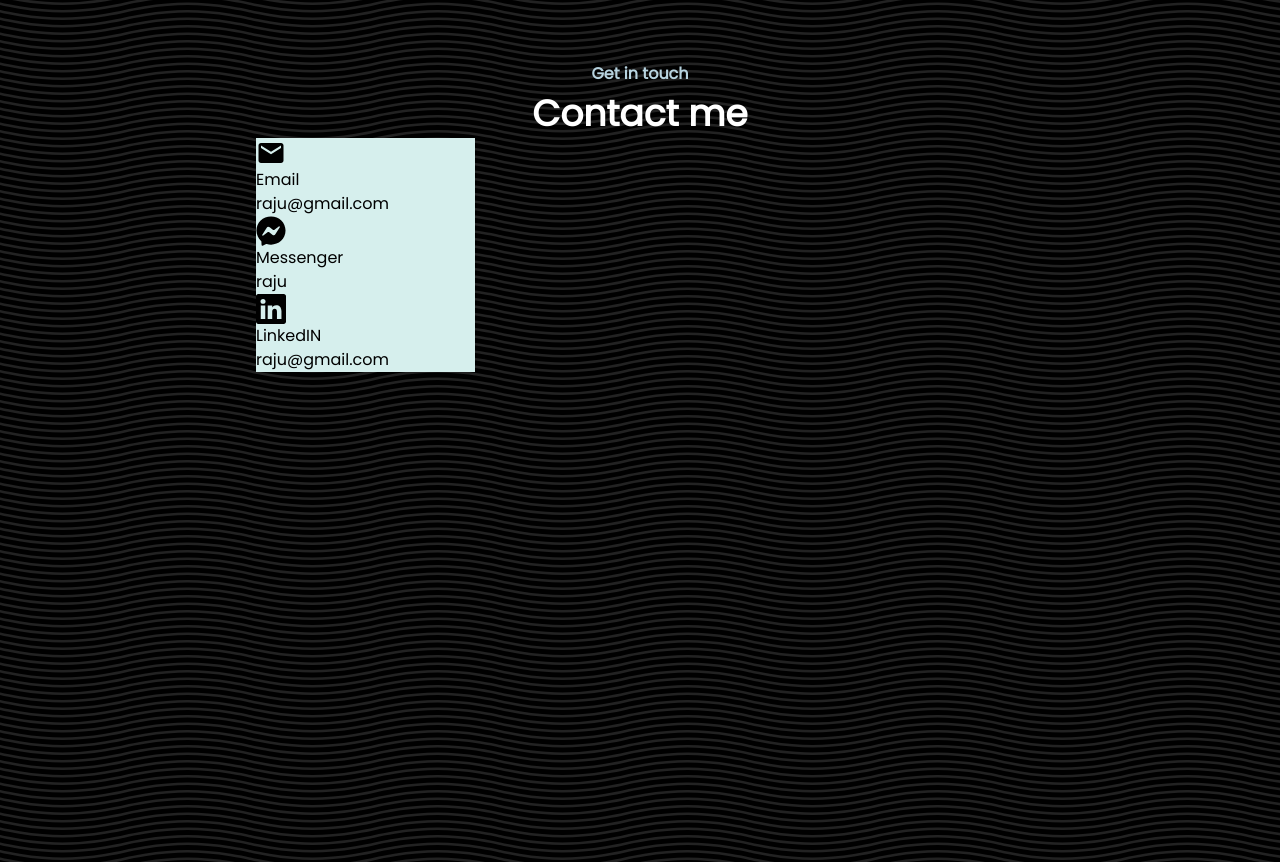
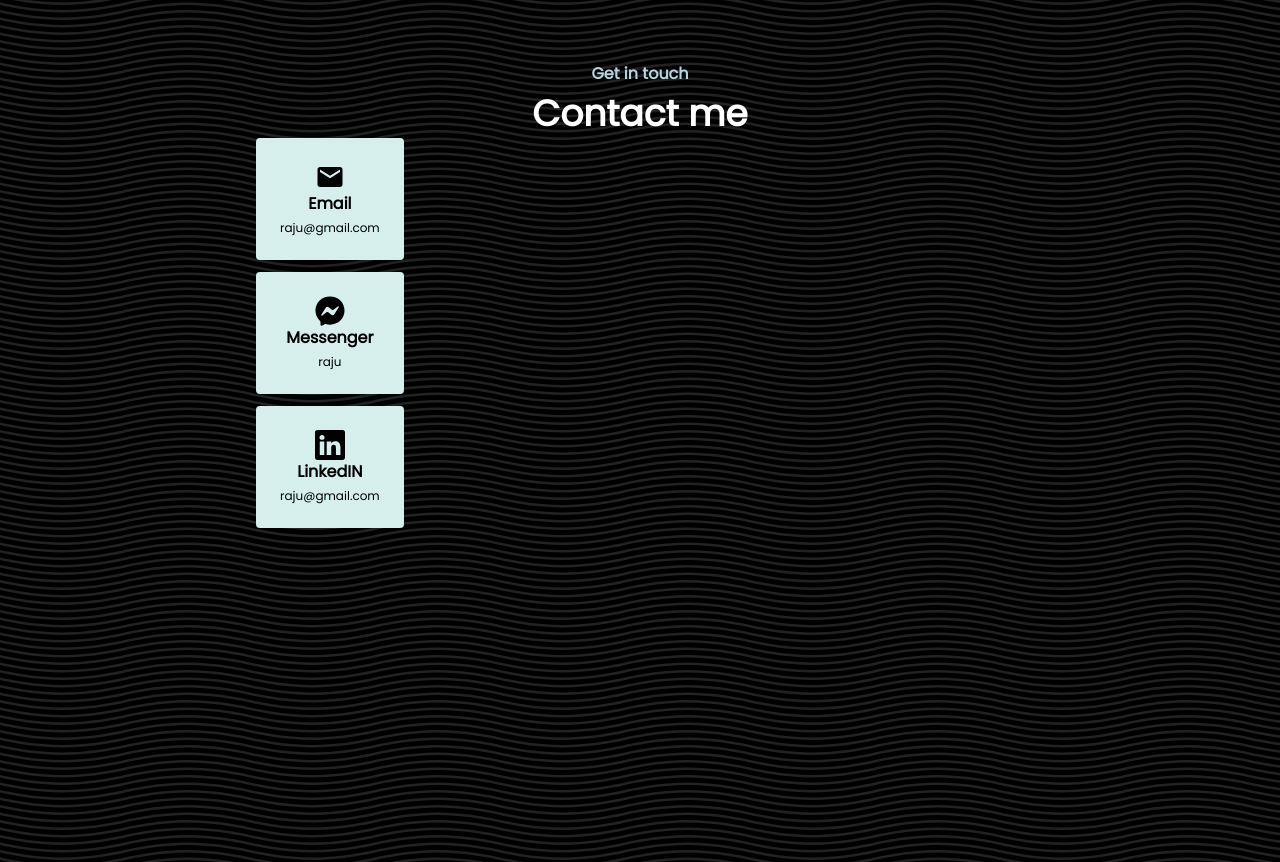
Before and after one commit to sohanemon/ashik_raju_website, a Next.js app: page / in a window 1280 px wide. Shown: the part 2280-3142 px from the top of the page. Built offline with nearby package versions, Linux system fonts and the light colour scheme.

Commit message:
contact form - left side

```diff
--- a/app/contact.tsx
+++ b/app/contact.tsx
@@ -17,15 +17,15 @@ export default function Contact() {
         <div className='grid grid-cols-7 w-3/5 mx-auto'>
           {/* main section */}
 
-          <div className='col-span-2'>
+          <div className='col-span-2 flex flex-col gap-3 w-max '>
             {/* left side div */}
 
             {contactInfo.map((e) => (
-              <div className='bg-alpha' key={e.link()}>
-                <a href={e.link()}>
+              <div className='bg-alpha rounded' key={e.link()}>
+                <a href={e.link()} className='flex flex-col items-center p-6'>
                   {e.icon('text-3xl')}
-                  <p>{e.platform}</p>
-                  <p>{e.handler}</p>
+                  <p className='font-semibold'>{e.platform}</p>
+                  <p className='text-xs mt-1'>{e.handler}</p>
                 </a>
               </div>
             ))}
```
